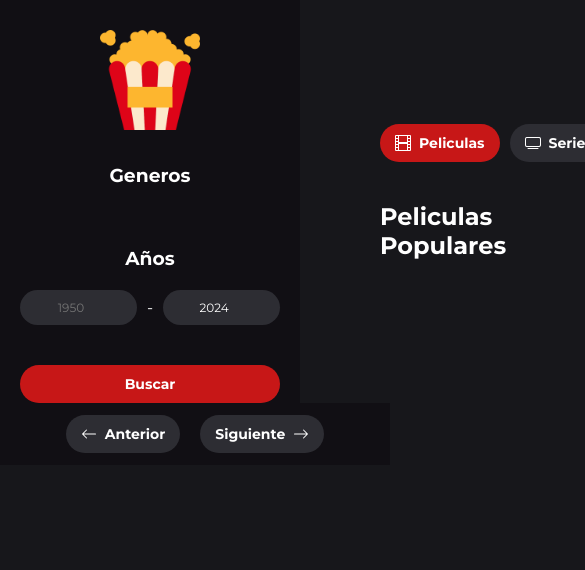
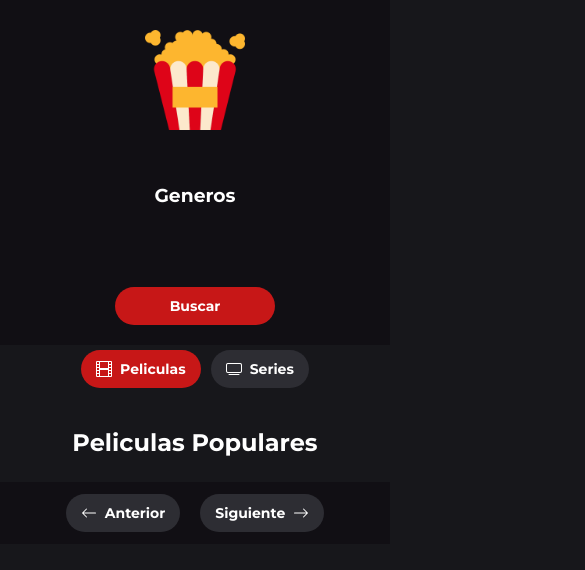
Before and after one commit to YakerHuertas26/Portal_Pel-culas, a website: page index.html in a window 390 px wide. Both pictures are taken after a click on the button "Buscar". Shown: the top 570 px of the page, 585 px wide, since content can reach past the window. Drawn offline with nearby package versions, Linux system fonts and the light colour scheme; files that its build step writes are made by us from their sources; no server answers.

Commit message:
versión final

```diff
--- a/index.html
+++ b/index.html
@@ -6,6 +6,7 @@
     <title>APP Películas</title>
     <script src="./public/bundle.js" defer></script>
     <link rel="stylesheet" href="./public/bundle.css">
+    <link rel="stylesheet" href="./public/mobile.css" media="screen and (min-width:300px) and (max-width:600px)">
     <link
 			href="https://fonts.googleapis.com/css2?family=Montserrat:wght@400;500;700&display=swap"
 			rel="stylesheet"
@@ -18,7 +19,7 @@
             <div class="sidebar__logo">
                 <img class="sidebar__logo-imagen" src="./img/logo.png" alt="" />
             </div>
-
+            <div class="sidebar__contenedor ">
                 <div class="sidebar__generos">
                     <h3 class="sidebar__titulo">Generos</h3>
                     <div class="sidebar__contenedor-generos" id="filtro-generos">
@@ -56,7 +57,7 @@
                         />
                     </div>
                 </div>
-
+            </div>
             <div class="sidebar__buscar" >
                 <button class="btn btn--100 btn--rojo" id="btn-buscar">Buscar</button>
             </div>
@@ -107,6 +108,7 @@
                         <p class="main__media-fecha">2021</p> -->
                     </div>
                 </div>
+            </main>
     </div>
 
     <div class="main__paginacion">
@@ -143,7 +145,7 @@
                     </svg>
                 </button>
     </div>
-        </main>
+
 
         <section class="media" id="media">
             <!-- <div class="media__contenedor">
--- a/public/bundle.js
+++ b/public/bundle.js
@@ -209,10 +209,31 @@ const cargandoDatosFiltros = async (pagina=1)=>{
 
 const btnFiltro= document.getElementById('btn-buscar');
 
+
+
+
 btnFiltro.addEventListener('click',async (e)=>{
-    const datosFiltro= await cargandoDatosFiltros();
+    const generoActivo= document.querySelector('#filtro-generos .btn--active');
+    const contendorBusqueda= document.querySelector('.sidebar__contenedor');
+
+    if (generoActivo) {
+        const datosFiltro= await cargandoDatosFiltros();
     cargarPeliculas(datosFiltro);
     window.scrollTo(0,0);
+    }
+    if (contendorBusqueda) {
+        contendorBusqueda.classList.add('sidebar__contenedor--active');
+        if (generoActivo) {
+        const datosFiltro= await cargandoDatosFiltros();
+    cargarPeliculas(datosFiltro);
+    window.scrollTo(0,0);
+
+    setTimeout(()=>{
+        contendorBusqueda.classList.remove('sidebar__contenedor--active');
+    },500);
+
+    }
+        }
 });
 
 document.getElementById('pagina-anterior');
--- /dev/null
+++ b/public/mobile.css
@@ -0,0 +1,55 @@
+.contenedor{
+    display: grid;
+    grid-template-areas:
+    "sidebar sidebar"
+    "main main";
+    ;
+}
+.sidebar{
+    grid-area: sidebar;
+    display: flex;
+    flex-direction: column;
+    gap: 20px;
+    justify-content: center;
+    align-items: center;
+}
+.sidebar__contenedor{
+    display: none;
+}
+.sidebar__contenedor--active{
+    display: block;
+}
+.sidebar__buscar{
+    width: 160px;
+    margin-bottom: 20px;
+}
+.sidebar__años{
+    display: none;
+}
+.main{
+    grid-area: main;
+    min-width: 290px;
+    width: 98%;
+    padding: 5px 10px;
+}
+.main__grid{
+    grid-template-columns: repeat(2,1fr);
+    gap: 8px;
+    padding-left: 8px;
+}
+.main__filtros{
+    align-items: center;
+    justify-content: center;
+}
+.main__populares{
+    display: flex;
+    flex-direction: column;
+    justify-content: center;
+    align-items: center;
+}
+.main__media{
+    width: 90%;
+}
+main__media-img{
+    width: 80%;
+}
--- a/sass/index.scss
+++ b/sass/index.scss
@@ -2,4 +2,4 @@
 @use './sidebar.scss';
 @use './main.scss';
 @use './media.scss';
-@use './btn.scss'
+@use './btn.scss';
```
Also changed, not shown: src/btnFiltar.js (+22 -1 lines), 1 other file. Lines whose indentation alone changed are shown as unchanged.
